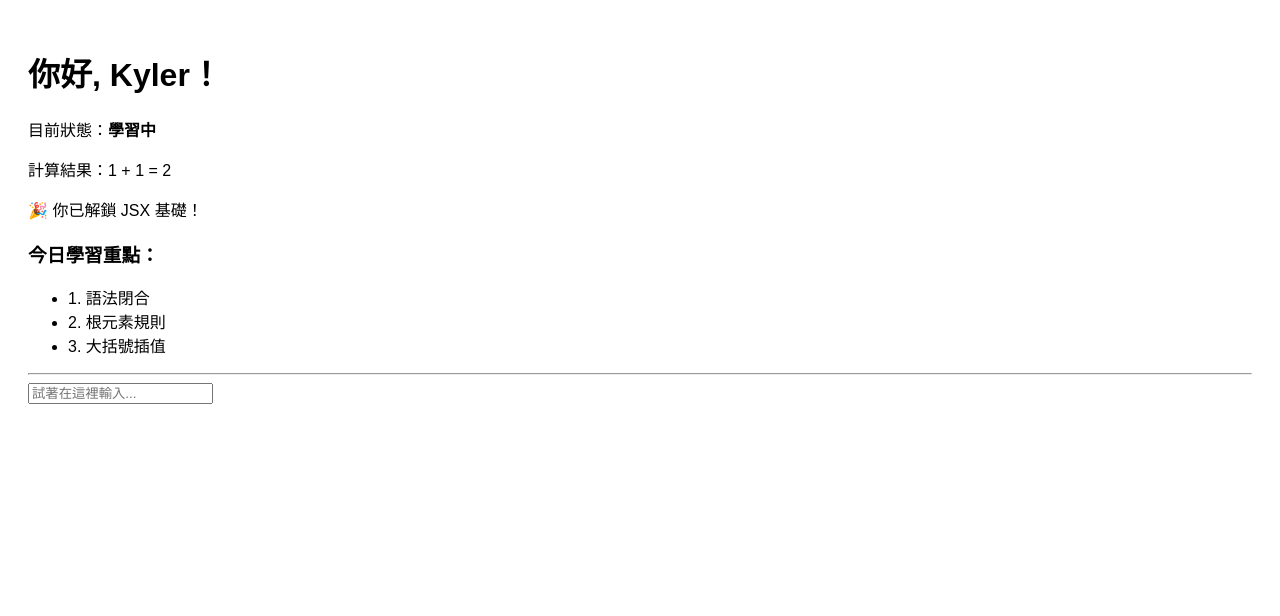
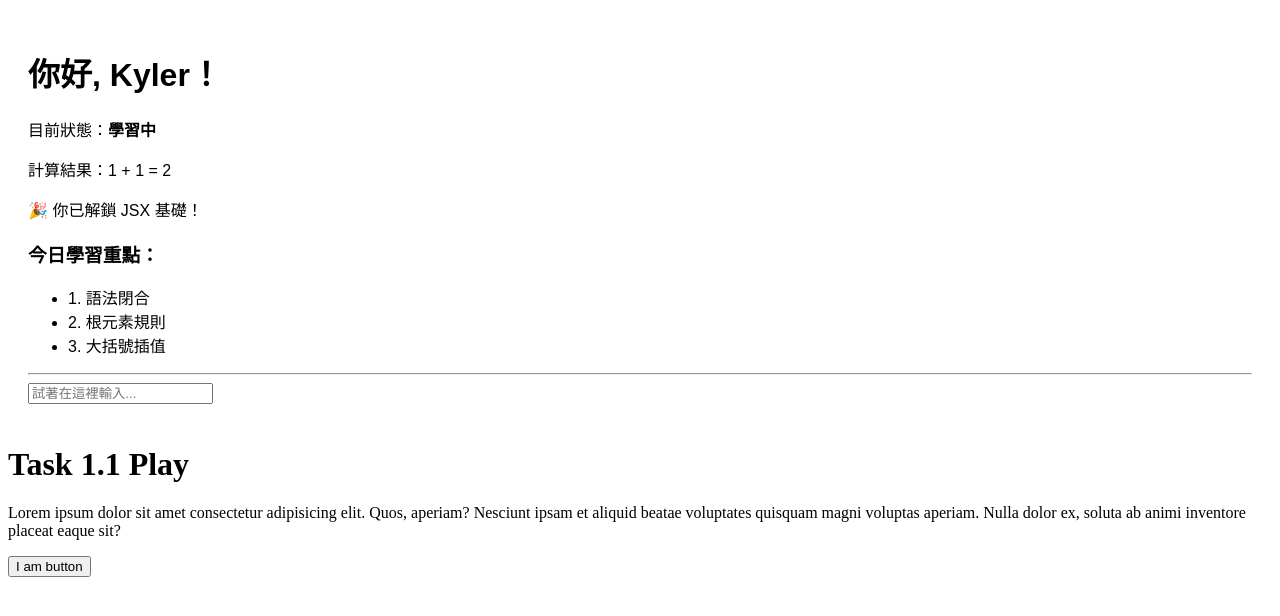
Before and after one commit to kylerlam/learn-react, a React (Vite) app: page / in a window 1280 px wide. Shown: the top 616 px of the page. Built offline with nearby package versions, Linux system fonts and the light colour scheme.

Commit message:
chore: try my-self

```diff
--- a/src/App.jsx
+++ b/src/App.jsx
@@ -1,9 +1,11 @@
 import Task1_1_JSX from './task_1.1_JSX'
+import Task1_1_Play from './task_1.1_play'
 
 function App() {
     return (
         <div className="App">
             <Task1_1_JSX />
+            <Task1_1_Play />
         </div>
     )
 }
--- /dev/null
+++ b/src/task_1.1_play.jsx
@@ -0,0 +1,11 @@
+function Task1_1_Play() {
+    return (
+        <div>
+            <h1>Task 1.1 Play</h1>
+            <p>Lorem ipsum dolor sit amet consectetur adipisicing elit. Quos, aperiam? Nesciunt ipsam et aliquid beatae voluptates quisquam magni voluptas aperiam. Nulla dolor ex, soluta ab animi inventore placeat eaque sit?</p>
+            <button>I am button</button>
+        </div>
+    )
+}
+
+export default Task1_1_Play
--- /dev/null
+++ b/vite.config.js
@@ -0,0 +1,7 @@
+import { defineConfig } from 'vite'
+import react from '@vitejs/plugin-react'
+
+// https://vitejs.dev/config/
+export default defineConfig({
+    plugins: [react()],
+})
```
Also changed, not shown: 2 other files (tests, documents, lock files or other folders).
